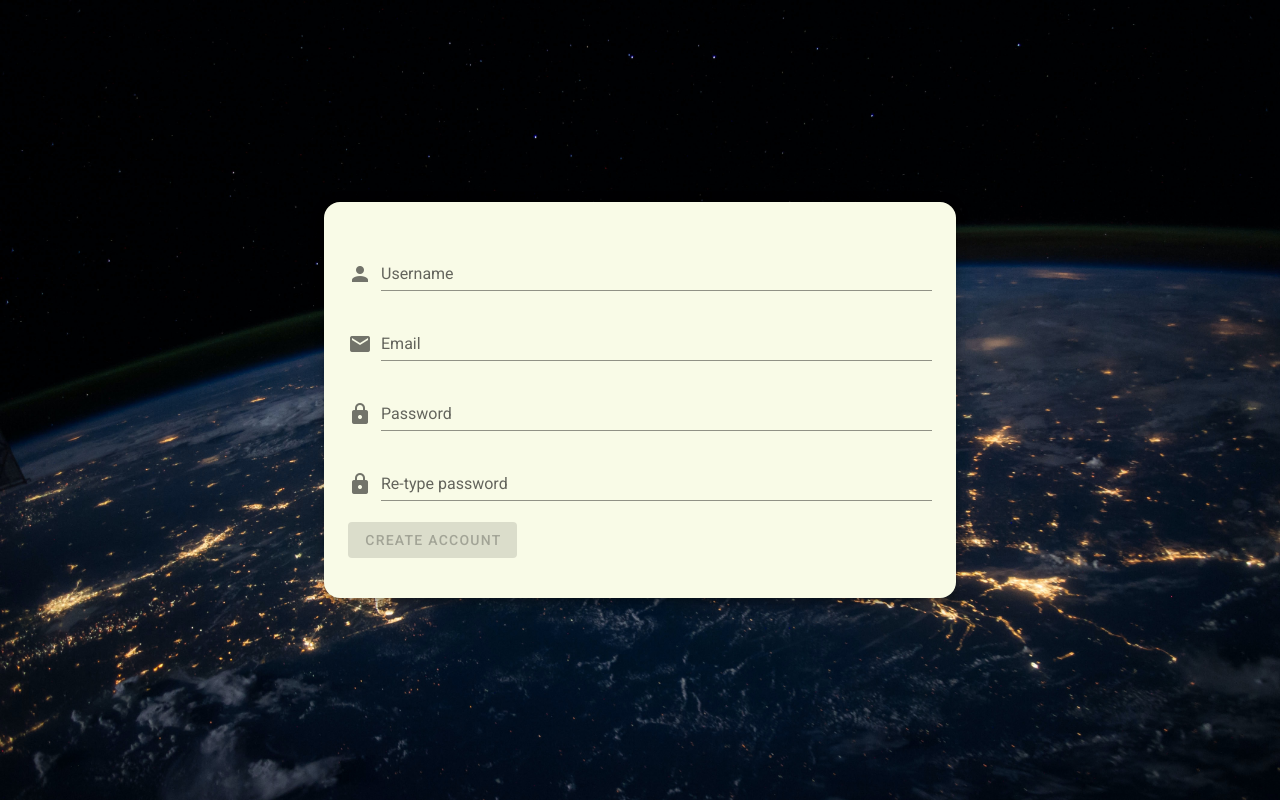
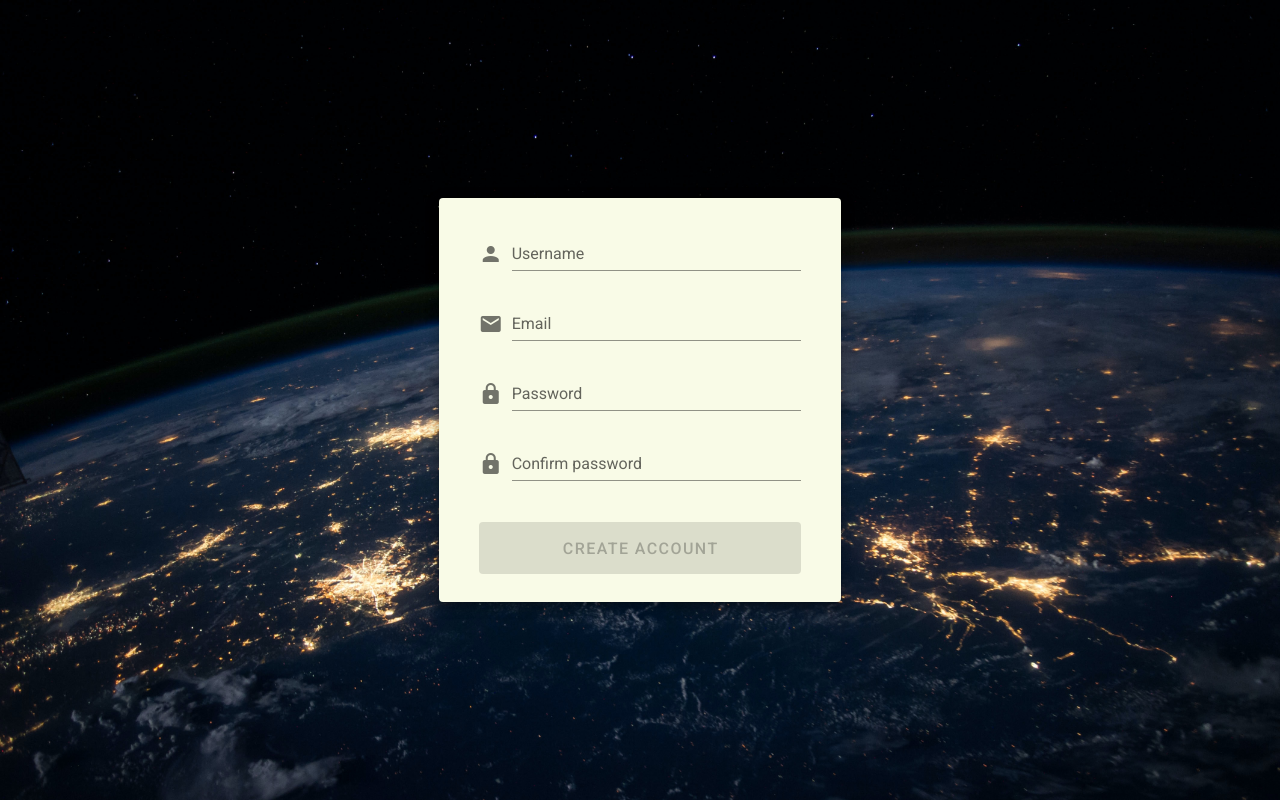
Before and after one commit to qt22/MoguVault, a Vue app in the folder frontend/: page /register in a window 1280 px wide. Built offline with nearby package versions, Linux system fonts and the light colour scheme.

Commit message:
color + center register submit button

```diff
--- a/frontend/src/views/register.vue
+++ b/frontend/src/views/register.vue
@@ -1,12 +1,15 @@
 <template>
   <v-main class="register-page-container">
     <v-container fluid class="fill-height justify-center ma-0">
-      <v-card class="register-card" color="lime lighten-5" elevation="8">
+      <v-row justify="center">
+        <v-col cols="4">
+          <v-card
+            class="col-12 py-6 px-10"
+            color="lime lighten-5"
+            elevation="8"
+          >
             <ValidationObserver v-slot="{ handleSubmit, invalid }" slim>
-          <form
-            class="register-form"
-            @submit.prevent="handleSubmit(onRegister)"
-          >
+              <form @submit.prevent="handleSubmit(onRegister)">
                 <ValidationProvider
                   v-slot="{ errors }"
                   name="Username"
@@ -67,16 +70,29 @@
                   <v-text-field
                     v-model="user.confirmPassoword"
                     :error-messages="errors"
-                label="Re-type password"
+                    label="Confirm password"
                     prepend-icon="mdi-lock"
                   >
                   </v-text-field>
                 </ValidationProvider>
 
-            <v-btn :disabled="invalid" type="submit">Create Account</v-btn>
+                <v-btn
+                  class="mt-5 mb-1"
+                  color="primary"
+                  :disabled="invalid"
+                  depressed
+                  raised
+                  type="submit"
+                  width="100%"
+                  x-large
+                >
+                  Create Account
+                </v-btn>
               </form>
             </ValidationObserver>
           </v-card>
+        </v-col>
+      </v-row>
     </v-container>
   </v-main>
 </template>
@@ -101,19 +117,10 @@ export default class Register extends Vue {
 </script>
 
 <style lang="scss" scoped>
-.register-card {
-  border-radius: 16px !important;
-  padding: 40px 24px 40px 24px;
-}
-
 .register-page-container {
   height: 100%;
   background: url('/images/nasa-earth.png');
   background-size: cover;
   background-repeat: no-repeat;
 }
-
-.register-form {
-  width: 584px;
-}
 </style>
```
Lines whose indentation alone changed are shown as unchanged.
